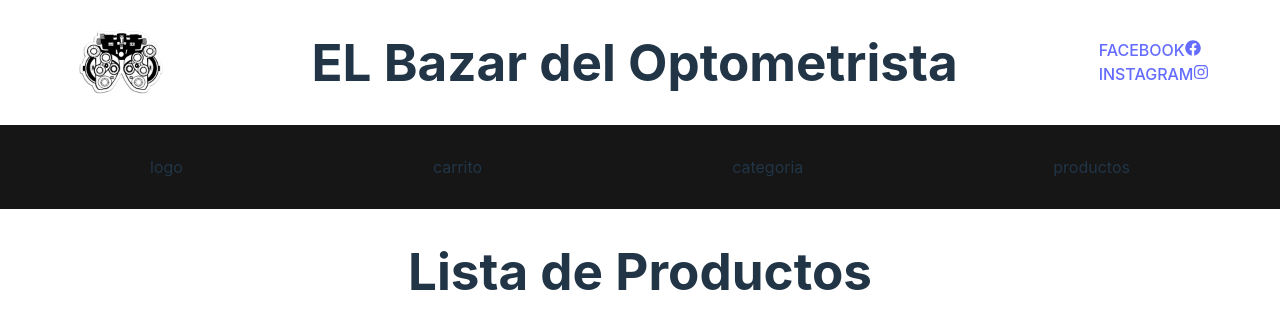
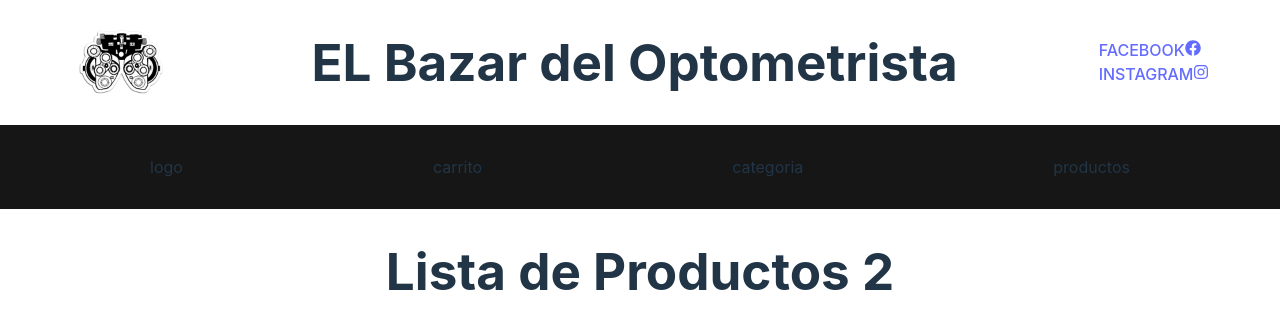
Before and after one commit to VictorGabriel2022/bazar-demoReactVite, a React (Vite) app: page / in a window 1280 px wide. Shown: the top 328 px of the page. Built offline with nearby package versions, Linux system fonts and the light colour scheme; no server answers.

Commit message:
first commit

```diff
--- a/src/product.jsx
+++ b/src/product.jsx
@@ -13,7 +13,7 @@ function Product() {
 
   return (
     <div>
-      <h1>Lista de Productos</h1>
+      <h1>Lista de Productos 2</h1>
       <div className="card-container">
         {productos.map((producto) => (
           <div key={producto.id} className="card">
```
